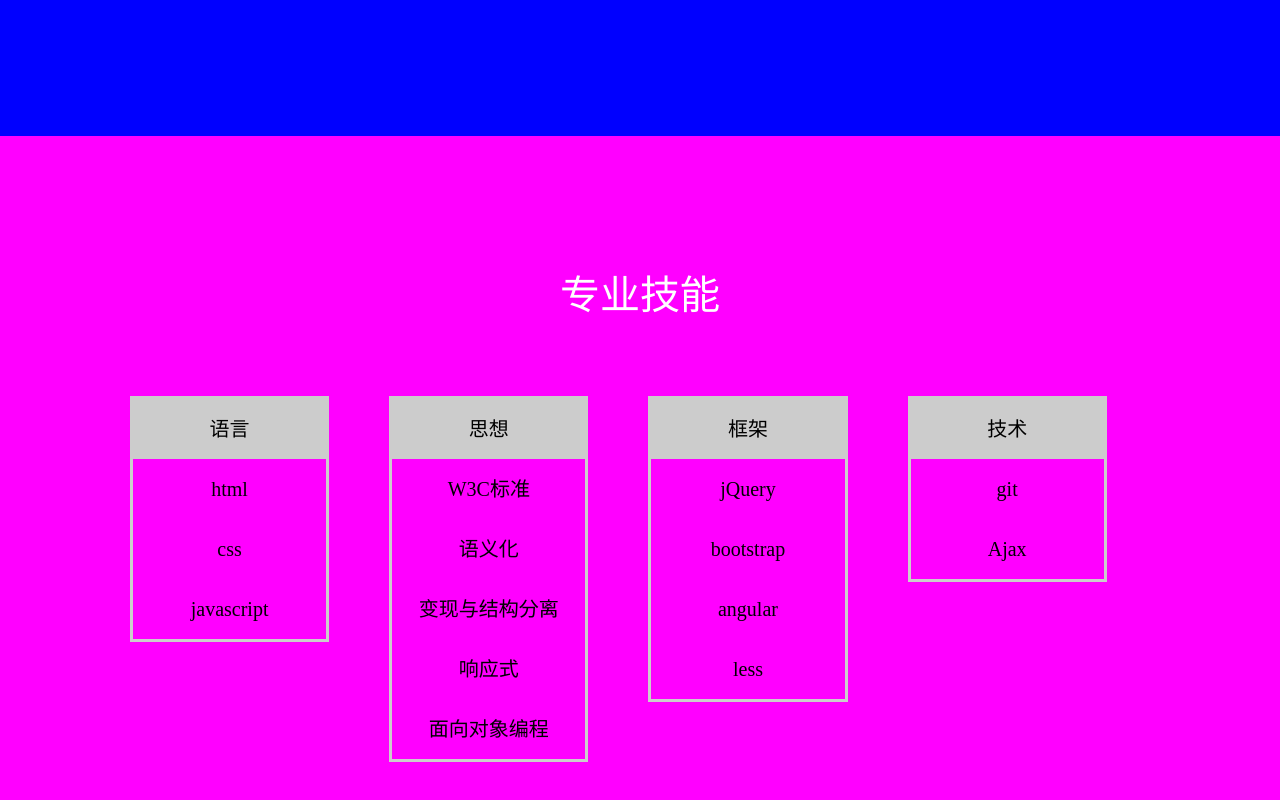
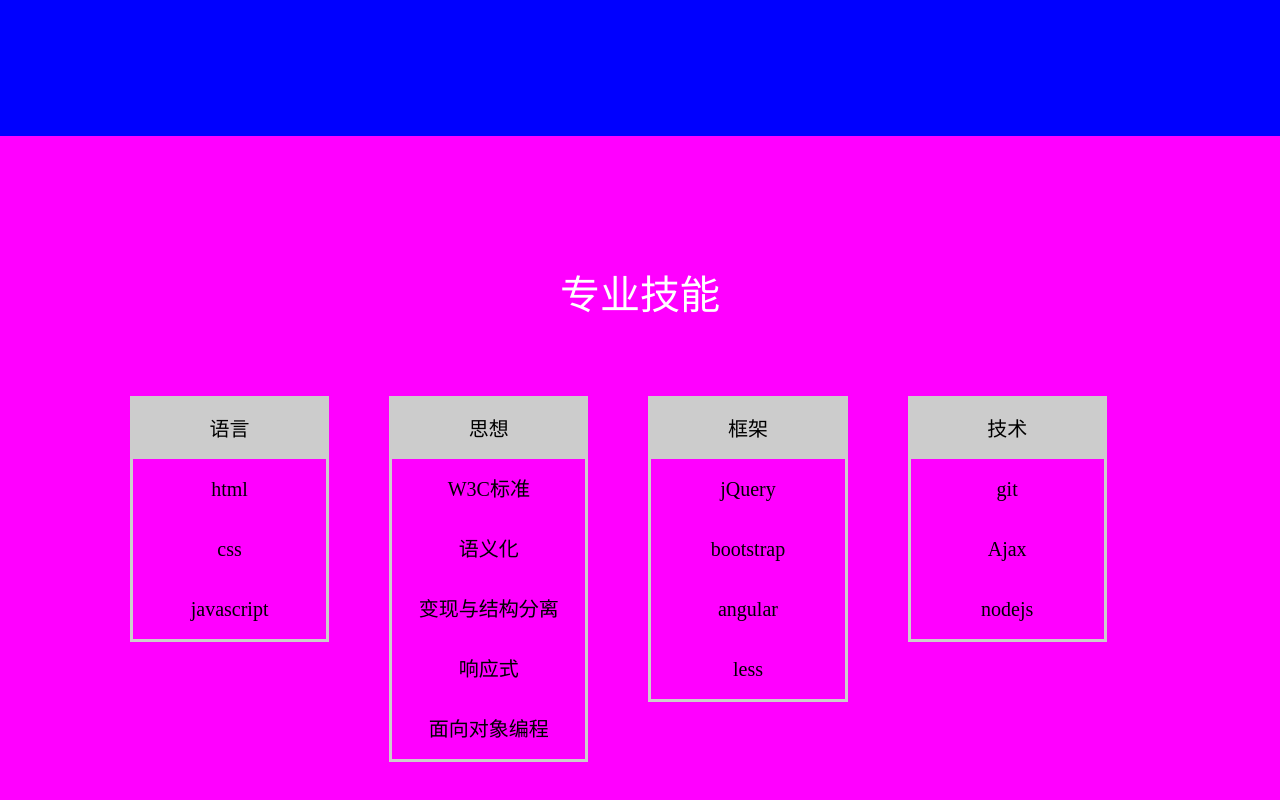
Before and after one commit to 653579487/resume, a website: page index.html in a window 1280 px wide. Shown: the part 1414-2214 px from the top of the page. Drawn offline with Linux system fonts and the light colour scheme.

Commit message:
nodejs
// <li>node技术</li>

```diff
--- a/index.html
+++ b/index.html
@@ -103,6 +103,7 @@
                 <li>技术</li>
                 <li>git</li>
                 <li>Ajax</li>
+                <li>nodejs</li>
             </ul>
         </div>
     </div>
```
